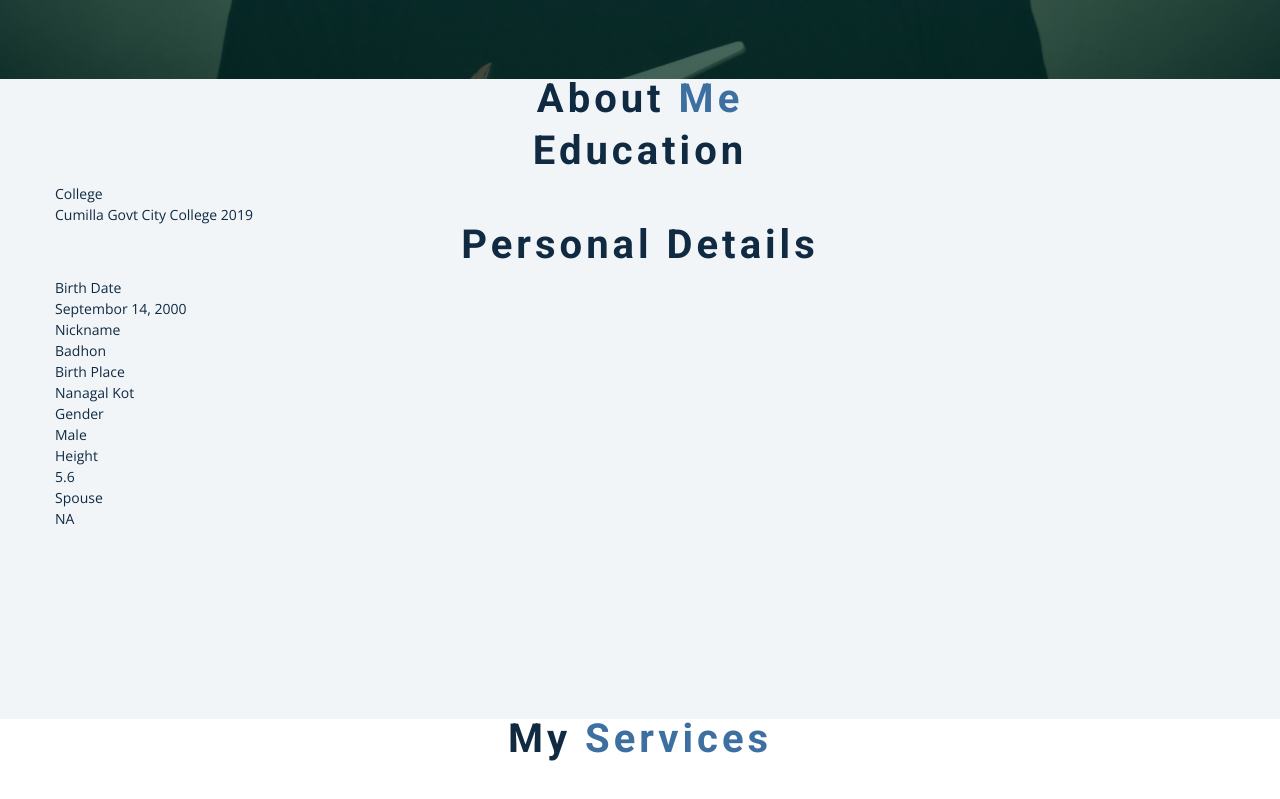
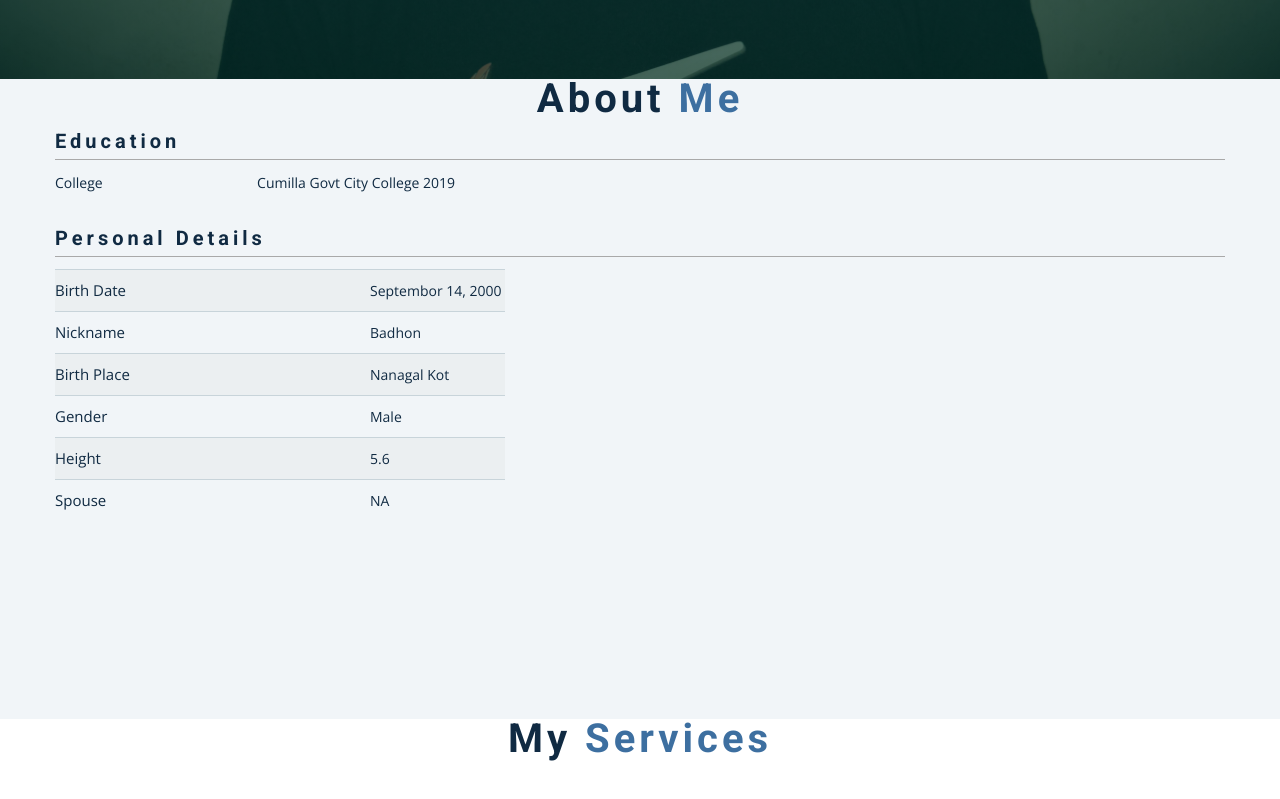
Before and after one commit to ihbadhon/ihbadhon.github.io, a plain HTML site: page index.html in a window 1280 px wide. Shown: the part 781-1580 px from the top of the page. Drawn offline with nearby package versions, Linux system fonts and the light colour scheme.

Commit message:
Update scroll.css

```diff
--- a/scroll.css
+++ b/scroll.css
@@ -195,7 +195,7 @@ main {
 
 #home {
   background: linear-gradient(rgb(5 53 58 / 88%), hsl(174deg 85% 14% / 55%)),
-    url(../img/5edited.jpg) bottom/cover no-repeat;
+    url(./img/5edited.jpg) bottom/cover no-repeat;
   min-height: 100vh;
 }
 
@@ -402,6 +402,85 @@ img.tour-img {
   }
 }
 
+/*  About Section */
+
+h2.title {
+  text-align: left;
+  font-size: 20px;
+  border-bottom: 1px solid darkgrey;
+  padding-bottom: 8px;
+}
+
+.edu_bio {
+  display: flex;
+  justify-content: space-between;
+  width: 400px;
+}
+
+.education {
+  margin-bottom: 35px;
+}
+
+.birth {
+  display: flex;
+  justify-content: space-between;
+  width: 450px;
+  background: #ebeff1;
+  border-bottom: 1px solid #c8d4da;
+  border-top: 1px solid #c8d4da;
+}
+
+.nickname {
+  display: flex;
+  justify-content: space-between;
+  width: 450px;
+  border-bottom: 1px solid #c8d4da;
+}
+
+.birth_place {
+  display: flex;
+  justify-content: space-between;
+  width: 450px;
+  background: #ebeff1;
+  border-bottom: 1px solid #c8d4da;
+}
+
+.gender {
+  display: flex;
+  justify-content: space-between;
+  width: 450px;
+  border-bottom: 1px solid #c8d4da;
+}
+
+.height {
+  display: flex;
+  justify-content: space-between;
+  width: 450px;
+  background: #ebeff1;
+  border-bottom: 1px solid #c8d4da;
+}
+
+.spouse {
+  display: flex;
+  justify-content: space-between;
+  width: 450px;
+  /* font-size: 19px; */
+  /* border-bottom: 1px solid #c8d4da; */
+}
+.left {
+  width: 420px;
+  float: left;
+  text-align: left;
+  font-size: 15px;
+  line-height: 41px;
+}
+
+.right {
+  text-align: left;
+  float: left;
+  width: 180px;
+  line-height: 41px;
+}
 /* for desktop */
 @media screen and (min-width: 800px) {
   nav {
```
